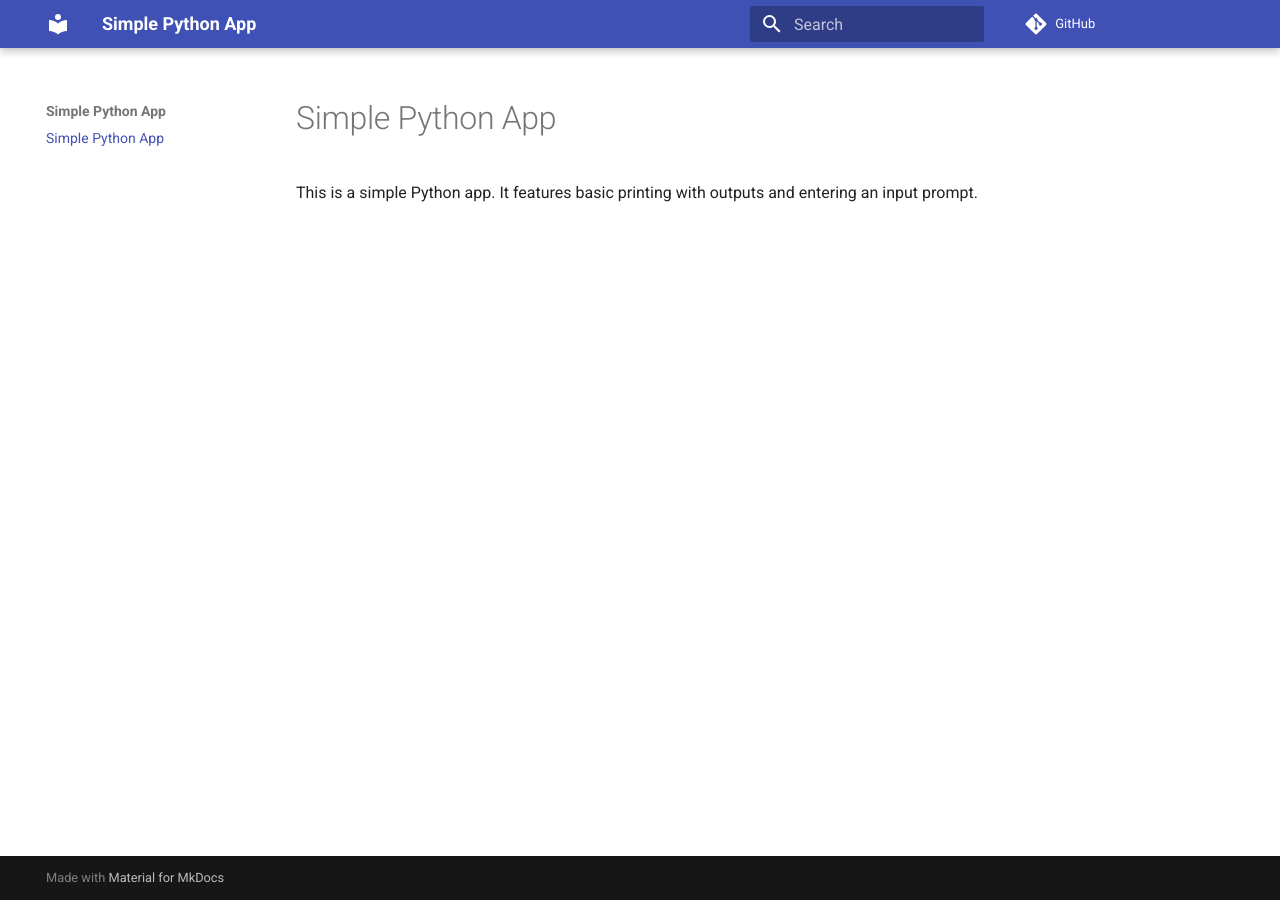
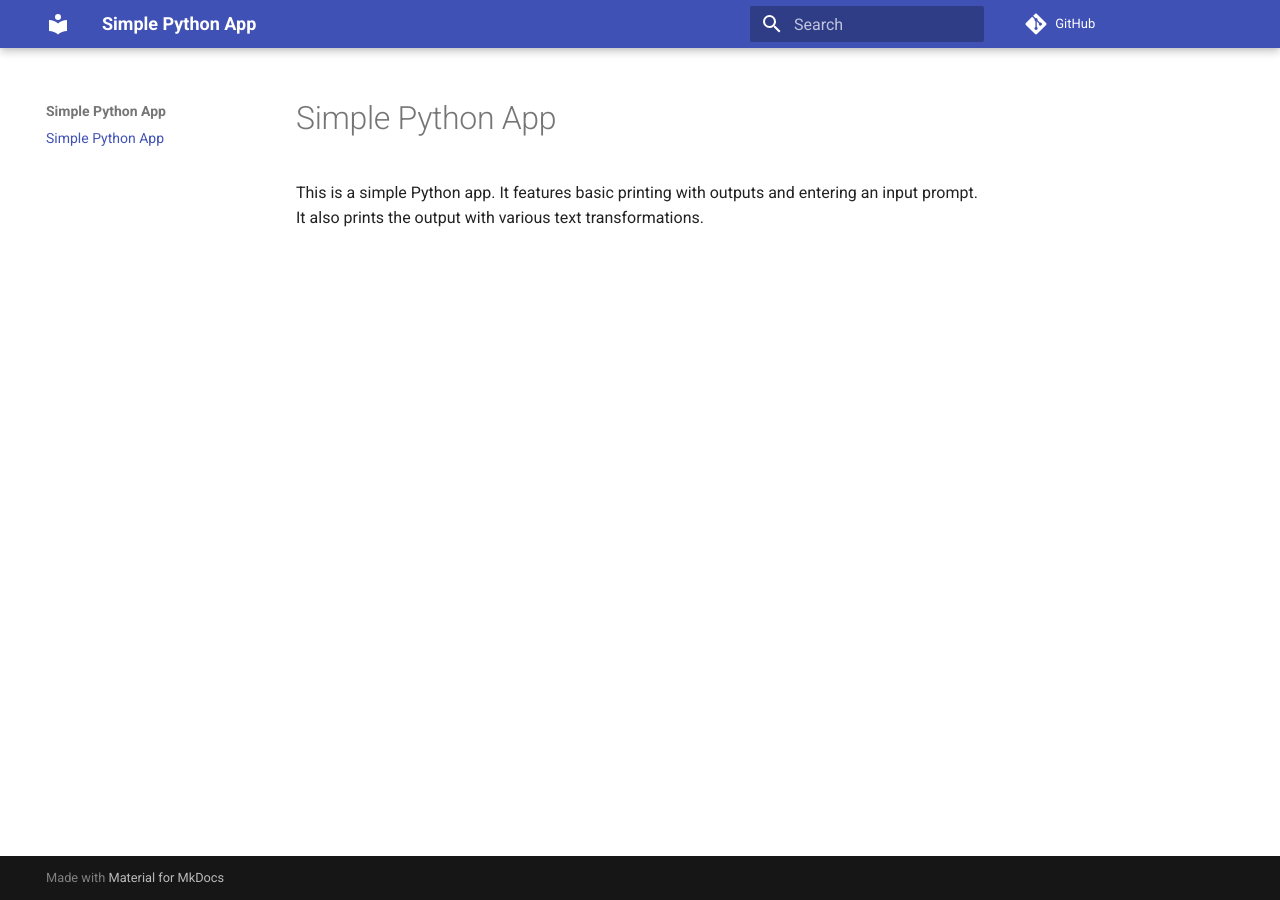
Before and after one commit to lulunac27a/simple-python-app, an MkDocs documentation site: the page built from docs/index.md, in a window 1280 px wide. Built offline with MkDocs 1.6.1 and Material for MkDocs 9.7.7, drawn with Linux system fonts in a browser that asks for light colours; comment, search, counter and statistics services are not loaded.

```diff
--- a/docs/index.md
+++ b/docs/index.md
@@ -1,3 +1,3 @@
 # Simple Python App
 
-This is a simple Python app. It features basic printing with outputs and entering an input prompt.
+This is a simple Python app. It features basic printing with outputs and entering an input prompt. It also prints the output with various text transformations.
```
Also changed, not shown: README.md (+1 -1 lines).
